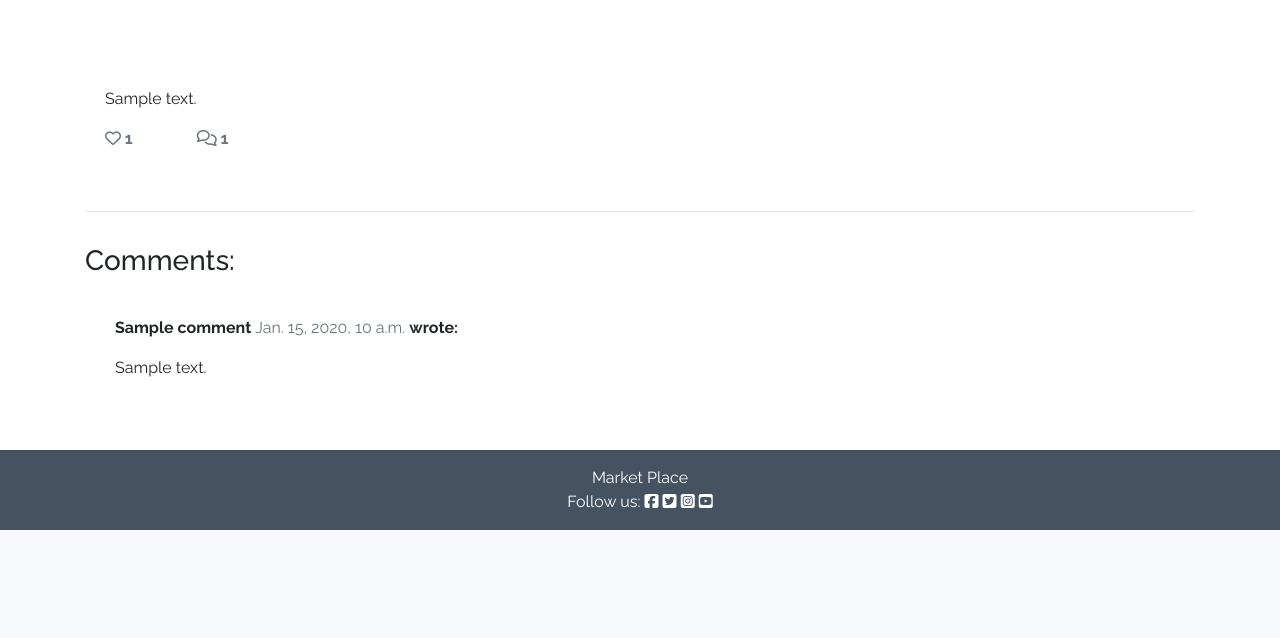
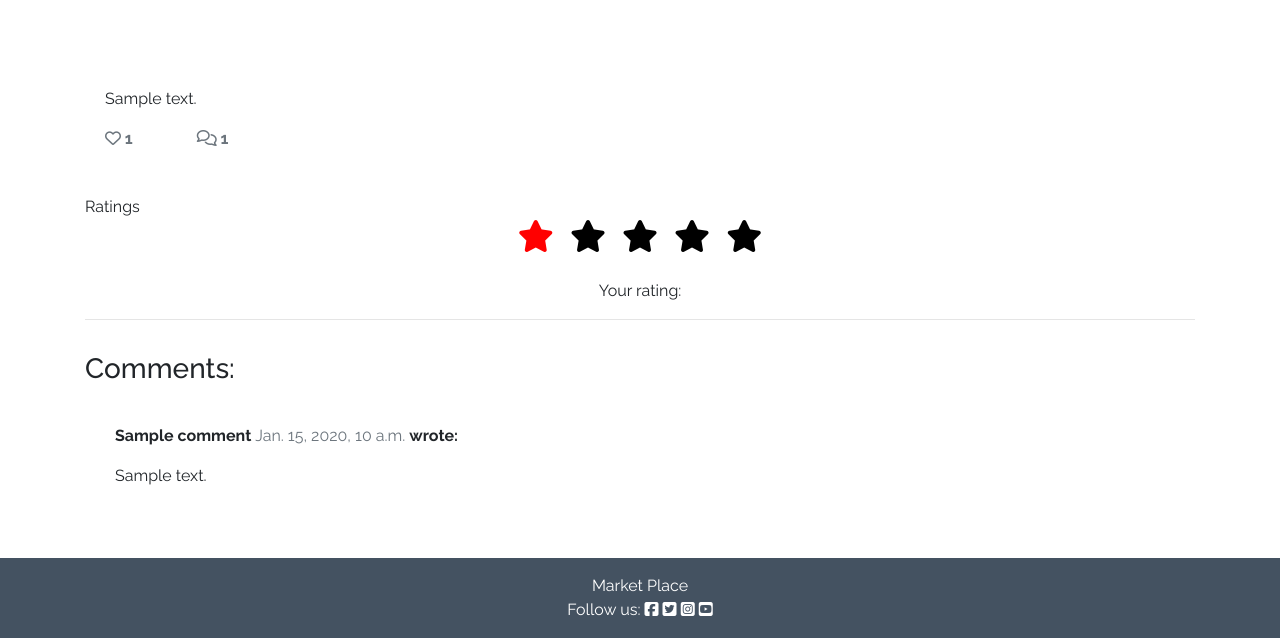
Before and after one commit to JonnyDavison/marketplace, a Django app: a page that uses market/templates/market/post_detail.html in a window 1280 px wide. Shown: the part 286-924 px from the top of the page. Before the commit the page ends 816 px from the top, so only its background shows below. Run offline with Django 3.2, Linux system fonts and the light colour scheme; tables that the repository leaves empty hold one stand-in row (values such as "Sample post"); some libraries are stand-ins or nearby versions; some web fonts are replaced.

Commit message:
move fro and js script tag to post_detail

```diff
--- a/market/templates/market/post_detail.html
+++ b/market/templates/market/post_detail.html
@@ -48,6 +48,22 @@
         </div>
     </div>
     <div class="row">
+        <div class="col-12">Ratings</div>
+        <div class="col text-center">
+
+            <form action="" class="ratings" method="POST" id="{{ ratings.starId }}">
+                {% csrf_token %}
+                <button type="submit" class="first fa fa-star fa-2x star-btn checked" id="first"></button>
+                <button type="submit" class="second fa fa-star fa-2x star-btn" id="second"></button>
+                <button type="submit" class="third fa fa-star fa-2x star-btn" id="third"></button>
+                <button type="submit" class="fourth fa fa-star fa-2x star-btn" id="fourth"></button>
+                <button type="submit" class="fifth fa fa-star fa-2x star-btn" id="fifth"></button>
+            </form>
+            <br>
+            <div id="confirm"> Your rating: <a href="rating" id="rated"></a></div>
+        </div>
+    </div>
+    <div class="row">
         <div class="col">
             <hr>
         </div>
@@ -81,5 +97,5 @@
         </div>
     </div>
 </div>
-
+<script src="/static/js/script.js" defer></script>
 {% endblock content %}
```
Also changed, not shown: market/templates/market/market.html (+1 -17 lines).
